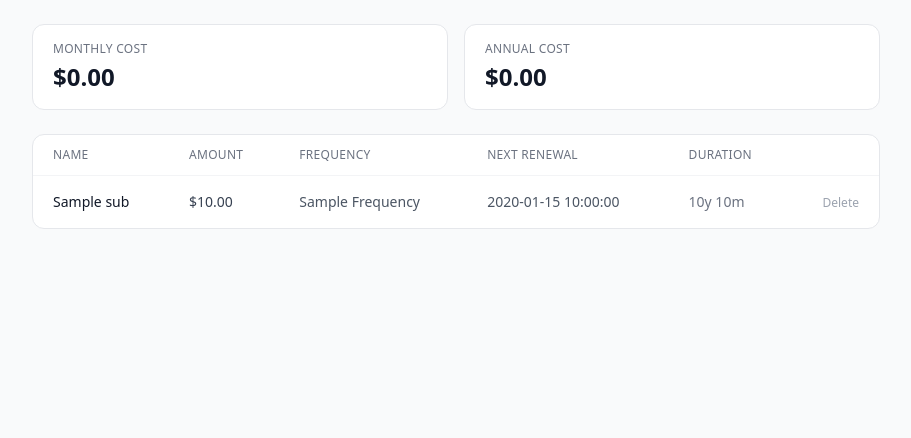
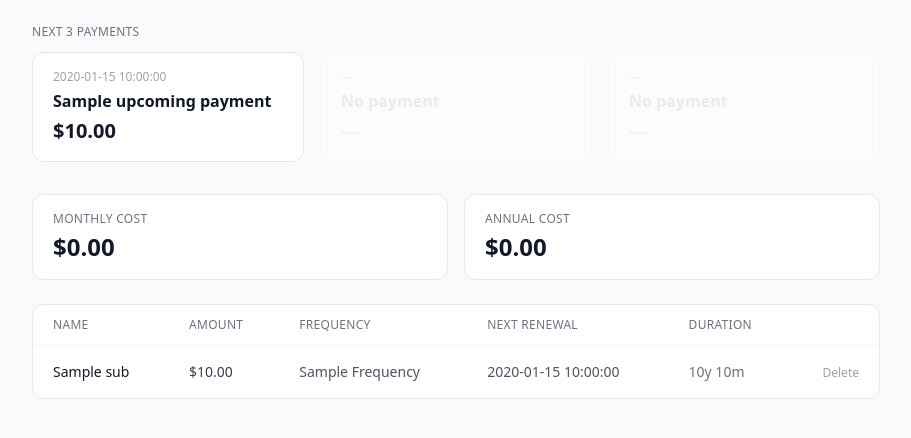
Before and after one commit to cyhanyue/subscriptiontracker, a Flask app: template templates/index.html in a window 1280 px wide. Shown: the part 91-529 px from the top of the page, without its empty margins (184-1095 px from the left). Run offline with Flask 3, Linux system fonts and the light colour scheme; the visitor is signed in with stand-in values (Sample User, id 1); the template is opened without the code that fills it: most values are stand-ins (such as "Sample title", 1, 10 or a date in 2020); some libraries are stand-ins or nearby versions.

Commit message:
feat: show 3 next upcoming payments at top of page

```diff
--- a/app.py
+++ b/app.py
@@ -115,9 +115,15 @@ def index():
 
     total_monthly = sum(monthly_equivalent(s['amount'], s['frequency']) for s in subscriptions)
 
+    upcoming_payments = sorted(
+        [s for s in subscriptions if s['days_left'] is not None and s['days_left'] >= 0],
+        key=lambda s: s['days_left']
+    )[:3]
+
     return render_template(
         'index.html',
         subscriptions=subscriptions,
+        upcoming_payments=upcoming_payments,
         total_monthly=total_monthly,
         frequencies=FREQUENCIES,
         today=today.strftime('%Y-%m-%d'),
--- a/templates/index.html
+++ b/templates/index.html
@@ -43,6 +43,31 @@
       </div>
     {% endif %}
   {% endwith %}
+
+  <!-- Upcoming Payments -->
+  <div class="max-w-4xl mx-auto px-6 pt-6">
+    <p class="text-xs font-medium text-gray-500 uppercase tracking-wide mb-3">Next 3 Payments</p>
+    <div class="grid grid-cols-3 gap-4 mb-2">
+      {% for p in upcoming_payments %}
+      <div class="bg-white rounded-xl border {% if p.days_left <= 3 %}border-red-200 bg-red-50{% elif p.days_left <= 7 %}border-amber-200 bg-amber-50{% else %}border-gray-200{% endif %} px-5 py-4">
+        <p class="text-xs {% if p.days_left <= 3 %}text-red-500{% elif p.days_left <= 7 %}text-amber-500{% else %}text-gray-400{% endif %} font-medium mb-1">
+          {% if p.days_left == 0 %}Today
+          {% elif p.days_left == 1 %}Tomorrow
+          {% else %}{{ p.renewal_date }}{% endif %}
+        </p>
+        <p class="font-semibold text-gray-900 truncate">{{ p.name }}</p>
+        <p class="text-xl font-bold {% if p.days_left <= 3 %}text-red-600{% elif p.days_left <= 7 %}text-amber-600{% else %}text-gray-900{% endif %} mt-1">${{ "%.2f"|format(p.amount) }}</p>
+      </div>
+      {% endfor %}
+      {% for _ in range(3 - upcoming_payments|length) %}
+      <div class="bg-white rounded-xl border border-gray-100 px-5 py-4 opacity-40">
+        <p class="text-xs text-gray-300 font-medium mb-1">—</p>
+        <p class="font-semibold text-gray-300">No payment</p>
+        <p class="text-xl font-bold text-gray-200 mt-1">—</p>
+      </div>
+      {% endfor %}
+    </div>
+  </div>
 
   <!-- Stats -->
   <div class="max-w-4xl mx-auto px-6 py-6">
```
